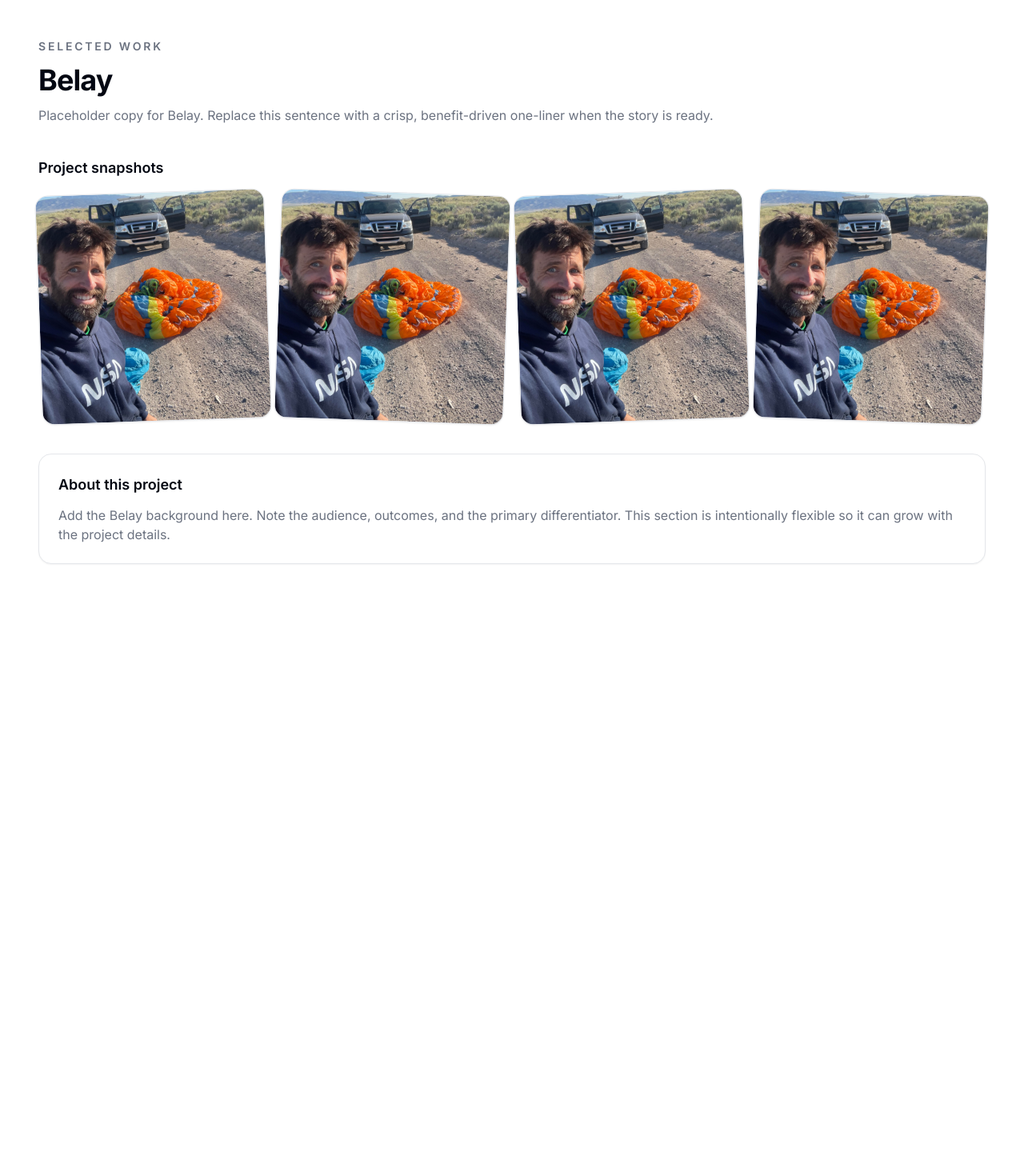
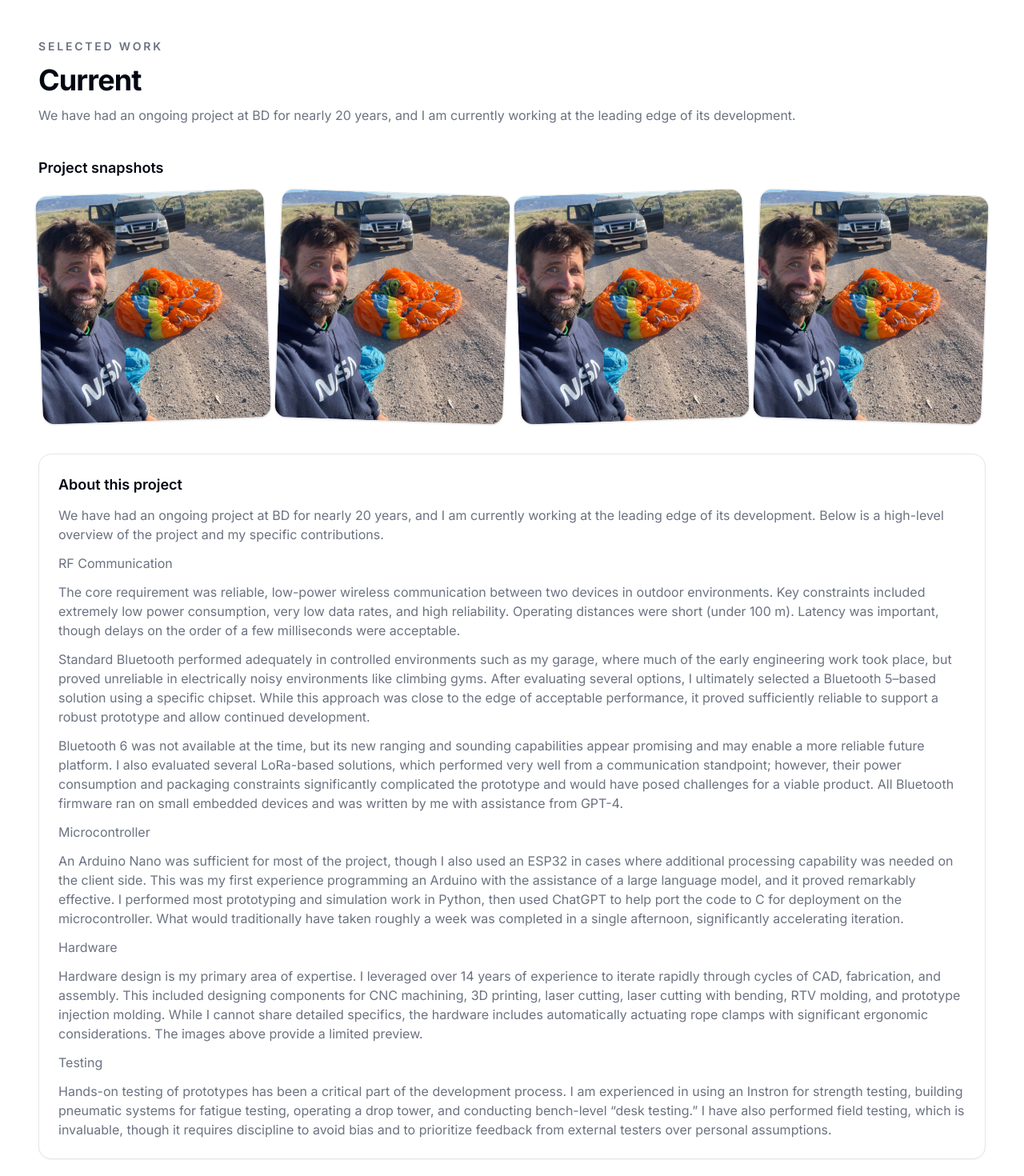
Before and after one commit to bakerjohnalex/resume, a Next.js app: page /projects/belay in a window 1280 px wide. Shown: the top 1470 px of the page at 80% size. Before the commit the page ends 800 px from the top, so only its background shows below. Built offline with nearby package versions, Linux system fonts and the light colour scheme.

Commit message:
Update Current project details

```diff
--- a/src/app/projects/belay/page.tsx
+++ b/src/app/projects/belay/page.tsx
@@ -22,7 +22,7 @@ export default function BelayPage() {
         </p>
       </header>
 
-      <section aria-label="Belay preview images" className="space-y-4">
+      <section aria-label="Current preview images" className="space-y-4">
         <h2 className="text-lg font-semibold">Project snapshots</h2>
         <div className="grid gap-3 sm:grid-cols-2 lg:grid-cols-4">
           {projectImages.map((image, index) => (
@@ -47,7 +47,7 @@ export default function BelayPage() {
       </section>
 
       <section
-        aria-label="Belay description"
+        aria-label="Current description"
         className="rounded-2xl border bg-card p-6 shadow-sm"
       >
         <h2 className="text-lg font-semibold">About this project</h2>
--- a/src/data/projects/belay.ts
+++ b/src/data/projects/belay.ts
@@ -1,30 +1,40 @@
 export const belayData = {
   metadata: {
-    title: "Belay - Selected Work",
-    description: "Landing page for the Belay selected work.",
+    title: "Current - Selected Work",
+    description: "Landing page for the Current selected work.",
   },
-  title: "Belay",
+  title: "Current",
   summary:
-    "Placeholder copy for Belay. Replace this sentence with a crisp, benefit-driven one-liner when the story is ready.",
+    "We have had an ongoing project at BD for nearly 20 years, and I am currently working at the leading edge of its development.",
   images: [
     {
       src: "/me.jpg",
-      alt: "Belay preview image one",
+      alt: "Current preview image one",
     },
     {
       src: "/me.jpg",
-      alt: "Belay preview image two",
+      alt: "Current preview image two",
     },
     {
       src: "/me.jpg",
-      alt: "Belay preview image three",
+      alt: "Current preview image three",
     },
     {
       src: "/me.jpg",
-      alt: "Belay preview image four",
+      alt: "Current preview image four",
     },
   ],
   about: [
-    "Add the Belay background here. Note the audience, outcomes, and the primary differentiator. This section is intentionally flexible so it can grow with the project details.",
+    "We have had an ongoing project at BD for nearly 20 years, and I am currently working at the leading edge of its development. Below is a high-level overview of the project and my specific contributions.",
+    "RF Communication",
+    "The core requirement was reliable, low-power wireless communication between two devices in outdoor environments. Key constraints included extremely low power consumption, very low data rates, and high reliability. Operating distances were short (under 100 m). Latency was important, though delays on the order of a few milliseconds were acceptable.",
+    "Standard Bluetooth performed adequately in controlled environments such as my garage, where much of the early engineering work took place, but proved unreliable in electrically noisy environments like climbing gyms. After evaluating several options, I ultimately selected a Bluetooth 5–based solution using a specific chipset. While this approach was close to the edge of acceptable performance, it proved sufficiently reliable to support a robust prototype and allow continued development.",
+    "Bluetooth 6 was not available at the time, but its new ranging and sounding capabilities appear promising and may enable a more reliable future platform. I also evaluated several LoRa-based solutions, which performed very well from a communication standpoint; however, their power consumption and packaging constraints significantly complicated the prototype and would have posed challenges for a viable product. All Bluetooth firmware ran on small embedded devices and was written by me with assistance from GPT-4.",
+    "Microcontroller",
+    "An Arduino Nano was sufficient for most of the project, though I also used an ESP32 in cases where additional processing capability was needed on the client side. This was my first experience programming an Arduino with the assistance of a large language model, and it proved remarkably effective. I performed most prototyping and simulation work in Python, then used ChatGPT to help port the code to C for deployment on the microcontroller. What would traditionally have taken roughly a week was completed in a single afternoon, significantly accelerating iteration.",
+    "Hardware",
+    "Hardware design is my primary area of expertise. I leveraged over 14 years of experience to iterate rapidly through cycles of CAD, fabrication, and assembly. This included designing components for CNC machining, 3D printing, laser cutting, laser cutting with bending, RTV molding, and prototype injection molding. While I cannot share detailed specifics, the hardware includes automatically actuating rope clamps with significant ergonomic considerations. The images above provide a limited preview.",
+    "Testing",
+    "Hands-on testing of prototypes has been a critical part of the development process. I am experienced in using an Instron for strength testing, building pneumatic systems for fatigue testing, operating a drop tower, and conducting bench-level “desk testing.” I have also performed field testing, which is invaluable, though it requires discipline to avoid bias and to prioritize feedback from external testers over personal assumptions.",
   ],
 } as const;
--- a/src/data/resume-data.tsx
+++ b/src/data/resume-data.tsx
@@ -196,10 +196,14 @@ export const RESUME_DATA: ResumeData = {
       },
     },
     {
-      title: "Belay",
+      title: "Current",
       techStack: ["Forging", "CNC", "MIM","Rope Dynamics", "Motion Analysis"],
       description:
-        "Ongoing design project, design for safety and ease of use at the same time. Coming soon.",
+        "Ongoing BD project focused on safety, reliability, and ease of use.",
+      link: {
+        label: "Current",
+        href: "/projects/belay",
+      },
     },
     {
       title: "X4 ",
```
